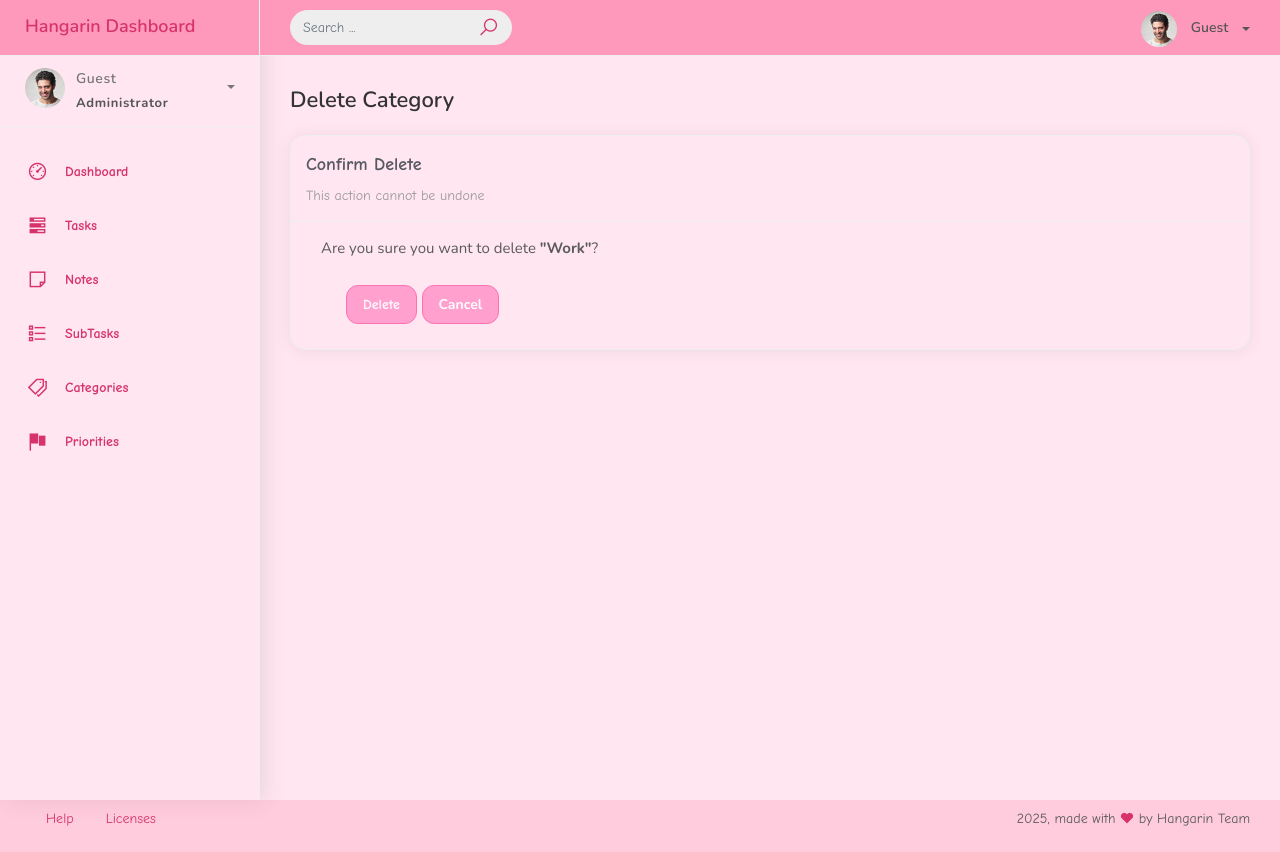
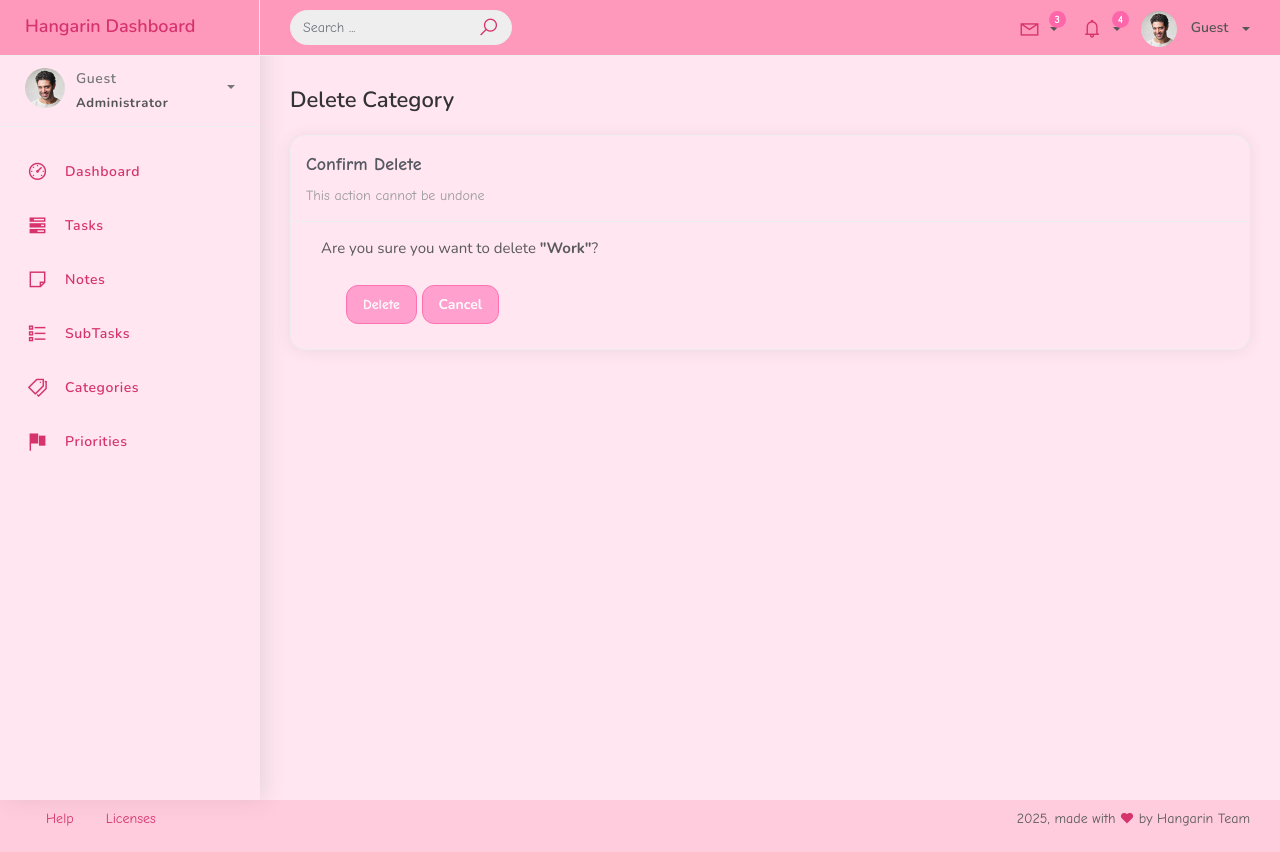
Before and after one commit to lvnxrsi/Arsi_Hangarin, a Django app: page /category_list/1/delete/ in a window 1280 px wide. Run offline with Django 5.2, Linux system fonts and the light colour scheme; data comes from the database, SQL or seed files in the repository; both versions use the stored data as it was after the commit; some libraries are stand-ins or nearby versions.

Commit message:
fix other errors

```diff
--- a/projectsite/templates/base.html
+++ b/projectsite/templates/base.html
@@ -28,14 +28,6 @@
         a { color: #d6336c !important; }
         a:hover { color: #ff66aa !important; }
         .caret, .la, .ti, .fa { color: #d6336c !important; }
-
-        /* MOBILE FLEXIBILITY */
-        @media (max-width: 768px) {
-            .sidebar { position: fixed; z-index: 999; height: 100%; left: -250px; transition: left 0.3s; }
-            .sidebar.show { left: 0; }
-            .main-panel { padding: 10px; }
-            .navbar-toggler { display: inline-block; }
-        }
     </style>
     {% progressive_web_app_meta %}
 </head>
@@ -46,7 +38,9 @@
     <div class="main-header">
         <div class="logo-header">
             <a href="{% url 'home' %}" class="logo">Hangarin Dashboard</a>
-            <button class="navbar-toggler sidenav-toggler ml-auto" type="button" id="sidebarToggle" aria-label="Toggle navigation">
+            <button class="navbar-toggler sidenav-toggler ml-auto" type="button" data-toggle="collapse"
+                    data-target="collapse" aria-controls="sidebar" aria-expanded="false"
+                    aria-label="Toggle navigation">
                 <span class="navbar-toggler-icon"></span>
             </button>
             <button class="topbar-toggler more"><i class="la la-ellipsis-v"></i></button>
@@ -63,7 +57,31 @@
                 </form>
 
                 <ul class="navbar-nav topbar-nav ml-md-auto align-items-center">
-                    <!-- messages, notifications, profile same as before -->
+                    <li class="nav-item dropdown">
+                        <a class="nav-link dropdown-toggle" href="#" id="messagesDropdown" data-toggle="dropdown">
+                            <i class="la la-envelope"></i>
+                            <span class="notification">3</span>
+                        </a>
+                        <ul class="dropdown-menu dropdown-messages">
+                            <li><a class="dropdown-item" href="#">New message from Luvna</a></li>
+                            <li><a class="dropdown-item" href="#">Scott sent a message</a></li>
+                            <li><a class="dropdown-item" href="#">Admin reminder</a></li>
+                        </ul>
+                    </li>
+
+                    <li class="nav-item dropdown">
+                        <a class="nav-link dropdown-toggle" href="#" id="notifDropdown" data-toggle="dropdown">
+                            <i class="la la-bell"></i>
+                            <span class="notification">4</span>
+                        </a>
+                        <ul class="dropdown-menu dropdown-notif">
+                            <li><a class="dropdown-item" href="#">New user registered</a></li>
+                            <li><a class="dropdown-item" href="#">Comment on Admin</a></li>
+                            <li><a class="dropdown-item" href="#">Post liked</a></li>
+                            <li><a class="dropdown-item" href="#">System update</a></li>
+                        </ul>
+                    </li>
+
                     <li class="nav-item dropdown">
                         <a class="dropdown-toggle profile-pic" data-toggle="dropdown" href="#">
                             <img src="{% static 'img/profile.jpg' %}" alt="user-img" width="36" class="img-circle">
@@ -100,7 +118,7 @@
     </div>
 
     <!-- SIDEBAR -->
-    <div class="sidebar" id="sidebar">
+    <div class="sidebar">
         <div class="scrollbar-inner sidebar-wrapper">
             <div class="user">
                 <div class="photo">
@@ -126,12 +144,12 @@
             </div>
 
             <ul class="nav">
-                <li class="nav-item"><a class="nav-link" href="{% url 'home' %}"><i class="la la-dashboard"></i> Dashboard</a></li>
-                <li class="nav-item"><a class="nav-link" href="{% url 'task-list' %}"><i class="la la-tasks"></i> Tasks</a></li>
-                <li class="nav-item"><a class="nav-link" href="{% url 'note-list' %}"><i class="la la-sticky-note"></i> Notes</a></li>
-                <li class="nav-item"><a class="nav-link" href="{% url 'subtask-list' %}"><i class="la la-list"></i> SubTasks</a></li>
-                <li class="nav-item"><a class="nav-link" href="{% url 'category-list' %}"><i class="la la-tags"></i> Categories</a></li>
-                <li class="nav-item"><a class="nav-link" href="{% url 'priority-list' %}"><i class="la la-flag"></i> Priorities</a></li>
+                <li class="nav-item"><a class="nav-link" href="{% url 'home' %}"><i class="la la-dashboard"></i><p>Dashboard</p></a></li>
+                <li class="nav-item"><a class="nav-link" href="{% url 'task-list' %}"><i class="la la-tasks"></i><p>Tasks</p></a></li>
+                <li class="nav-item"><a class="nav-link" href="{% url 'note-list' %}"><i class="la la-sticky-note"></i><p>Notes</p></a></li>
+                <li class="nav-item"><a class="nav-link" href="{% url 'subtask-list' %}"><i class="la la-list"></i><p>SubTasks</p></a></li>
+                <li class="nav-item"><a class="nav-link" href="{% url 'category-list' %}"><i class="la la-tags"></i><p>Categories</p></a></li>
+                <li class="nav-item"><a class="nav-link" href="{% url 'priority-list' %}"><i class="la la-flag"></i><p>Priorities</p></a></li>
             </ul>
         </div>
     </div>
@@ -168,13 +186,6 @@
 <script src="{% static 'js/plugin/jquery-scrollbar/jquery.scrollbar.min.js' %}"></script>
 <script src="{% static 'js/ready.min.js' %}"></script>
 
-<!-- Sidebar toggle for mobile -->
-<script>
-document.getElementById('sidebarToggle').addEventListener('click', function() {
-    document.getElementById('sidebar').classList.toggle('show');
-});
-</script>
-
 <!-- Service Worker Registration -->
 <script>
 if ('serviceWorker' in navigator) {
```
Also changed, not shown: projectsite/db.sqlite3.
